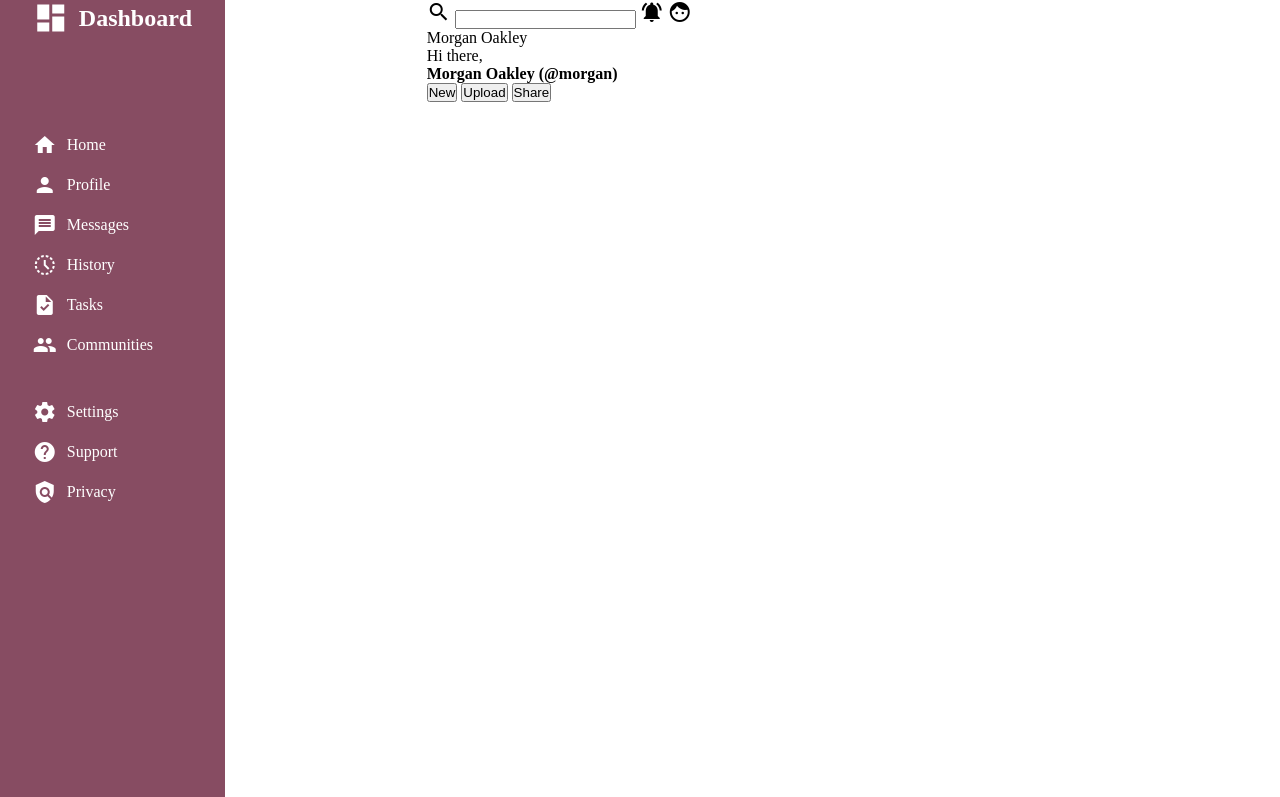
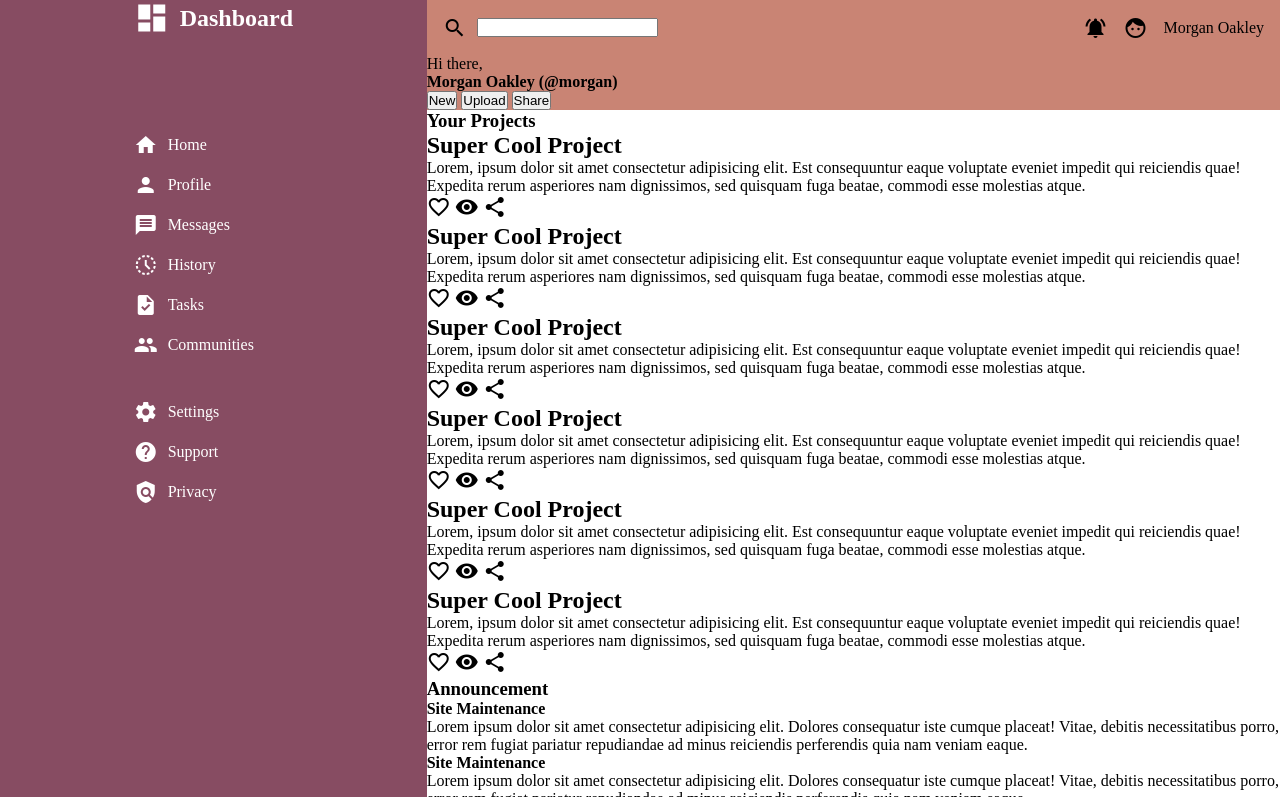
Before and after one commit to Productionmax/Admin-Dashboard, a plain HTML site: page index.html in a window 1280 px wide. Shown: the top 797 px of the page. Drawn offline with Linux system fonts and the light colour scheme.

Commit message:
Top section of the header layout completed with css grid and flex

```diff
--- a/index.html
+++ b/index.html
@@ -53,11 +53,15 @@
             </div>
             <div class="header">
                 <div class="top">
-                    <span class="material-icons">search</span>
-                    <input type="search">
-                    <span class="material-icons">notifications_active</span>
-                    <span class="material-icons">face</span>
-                    <p>Morgan Oakley</p>
+                    <div class="searchsection">
+                        <span class="material-icons">search</span>
+                        <input type="search">
+                    </div>
+                    <div class="icons">
+                        <span class="material-icons">notifications_active</span>
+                        <span class="material-icons">face</span>
+                        <p>Morgan Oakley</p>
+                    </div>
                 </div>
                 <div class="bot">
                     <p>Hi there,</p>
--- a/style.css
+++ b/style.css
@@ -18,12 +18,13 @@ body {
 }
 .sidebar{
     height:100vh;
-    width:225px;
+    /* width:225px; */
     display:grid;
     justify-content: center;
     grid-template-rows: 1fr 2fr 3fr;
     background-color: #874C62;
     color:white;
+    grid-row: 1/-3;
 }
 .selection{
     display:flex;
@@ -34,5 +35,33 @@ body {
     display:flex;
     flex-direction: column;
     gap:16px;
-
 }
+.header{
+    background-color: #C98474;
+    grid-column:2/-1;
+    display:grid;
+    grid-template-rows: 1fr 1fr;
+    grid-template-columns: 2fr 1fr;
+}
+.top{
+    grid-column:1/3;
+    display:grid;
+    grid-template-columns: 2fr 1fr;
+}
+.searchsection{
+    display:flex;
+    align-items: center;
+    gap:10px;
+}
+.icons{
+    display:flex;
+    align-items: center;
+    justify-content: flex-end;
+    gap:16px;
+}
+.searchsection>span{
+    padding-left: 16px;
+}
+.icons>p{
+    padding-right: 16px;
+}
```
